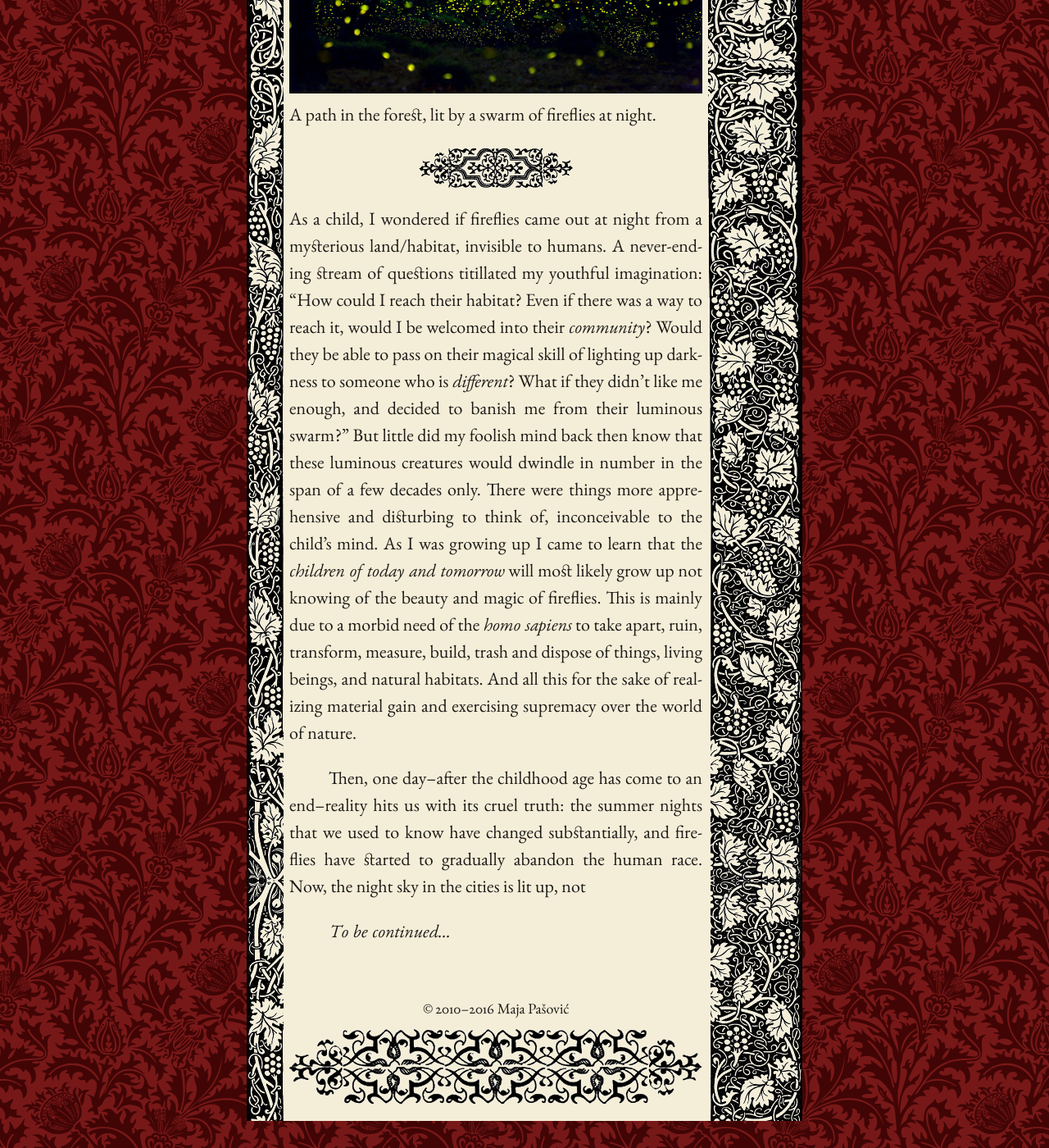
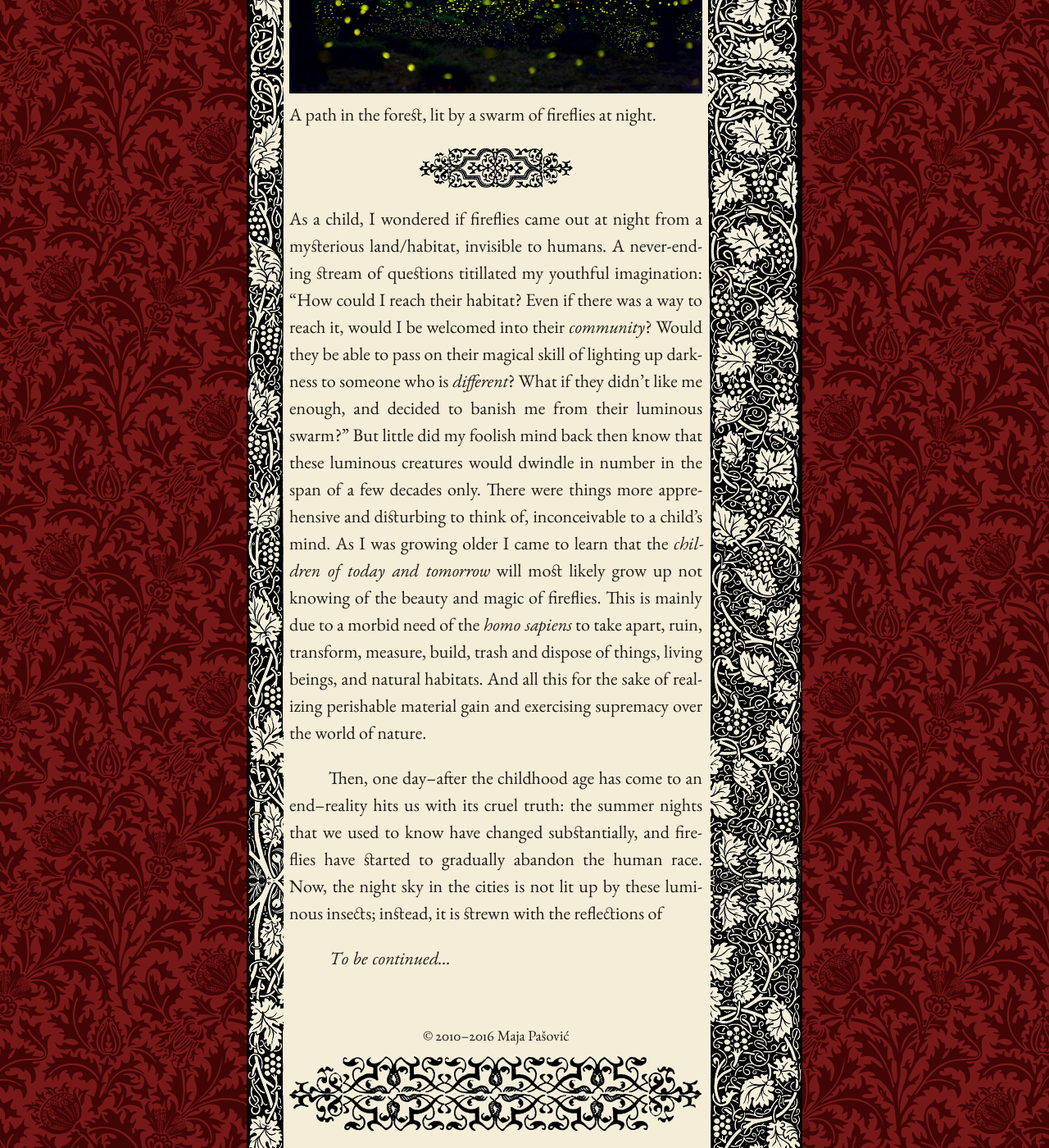
Before and after one commit to mpasovic/majapasovic.org, a Jekyll site: the page built from _posts/2016-07-06-a-lamenting-song-for-fireflies-progressive-destruction-of-the-environment-and-its-consequences.md, in a window 1280 px wide and 1400 px high, scrolled down 1887 px. Shown: the whole window at 82% size. Built offline with Jekyll 4.4.1, drawn with Linux system fonts in a browser that asks for light colours; nearby versions of some CDN libraries.

Commit message:
Updated 2016-07-06-a-lamenting-song-for-fireflies-progressive-destruction-of-the-environment-and-its-consequences.md

```diff
--- a/_posts/2016-07-06-a-lamenting-song-for-fireflies-progressive-destruction-of-the-environment-and-its-consequences.md
+++ b/_posts/2016-07-06-a-lamenting-song-for-fireflies-progressive-destruction-of-the-environment-and-its-consequences.md
@@ -23,8 +23,8 @@
    A path in the forest, lit by a swarm of fireflies at night.
 
 *****
-As a child, I wondered if fireflies came out at night from a mysterious land/habitat, invisible to humans. A never-ending stream of questions titillated my youthful imagination: "How could I reach their habitat? Even if there was a way to reach it, would I be welcomed into their *community*? Would they be able to pass on their magical skill of lighting up darkness to someone who is *different*? What if they didn't like me enough, and decided to banish me from their luminous swarm?" But little did my foolish mind back then know that these luminous creatures would dwindle in number in the span of a few decades only. There were things more apprehensive and disturbing to think of, inconceivable to the child's mind. As I was growing up I came to learn that the *children of today and tomorrow* will most likely grow up not knowing of the beauty and magic of fireflies. This is mainly due to a morbid need of the *homo sapiens* to take apart, ruin, transform, measure, build, trash and dispose of things, living beings, and natural habitats. And all this for the sake of realizing material gain and exercising supremacy over the world of nature.
+As a child, I wondered if fireflies came out at night from a mysterious land/habitat, invisible to humans. A never-ending stream of questions titillated my youthful imagination: "How could I reach their habitat? Even if there was a way to reach it, would I be welcomed into their *community*? Would they be able to pass on their magical skill of lighting up darkness to someone who is *different*? What if they didn't like me enough, and decided to banish me from their luminous swarm?" But little did my foolish mind back then know that these luminous creatures would dwindle in number in the span of a few decades only. There were things more apprehensive and disturbing to think of, inconceivable to a child's mind. As I was growing older I came to learn that the *children of today and tomorrow* will most likely grow up not knowing of the beauty and magic of fireflies. This is mainly due to a morbid need of the *homo sapiens* to take apart, ruin, transform, measure, build, trash and dispose of things, living beings, and natural habitats. And all this for the sake of realizing perishable material gain and exercising supremacy over the world of nature.
 
-Then, one day--after the childhood age has come to an end--reality hits us with its cruel truth: the summer nights that we used to know have changed substantially, and fireflies have started to gradually abandon the human race. Now, the night sky in the cities is lit up, not
+Then, one day--after the childhood age has come to an end--reality hits us with its cruel truth: the summer nights that we used to know have changed substantially, and fireflies have started to gradually abandon the human race. Now, the night sky in the cities is not lit up by these luminous insects; instead, it is strewn with the reflections of
 
 *To be continued...*
```
